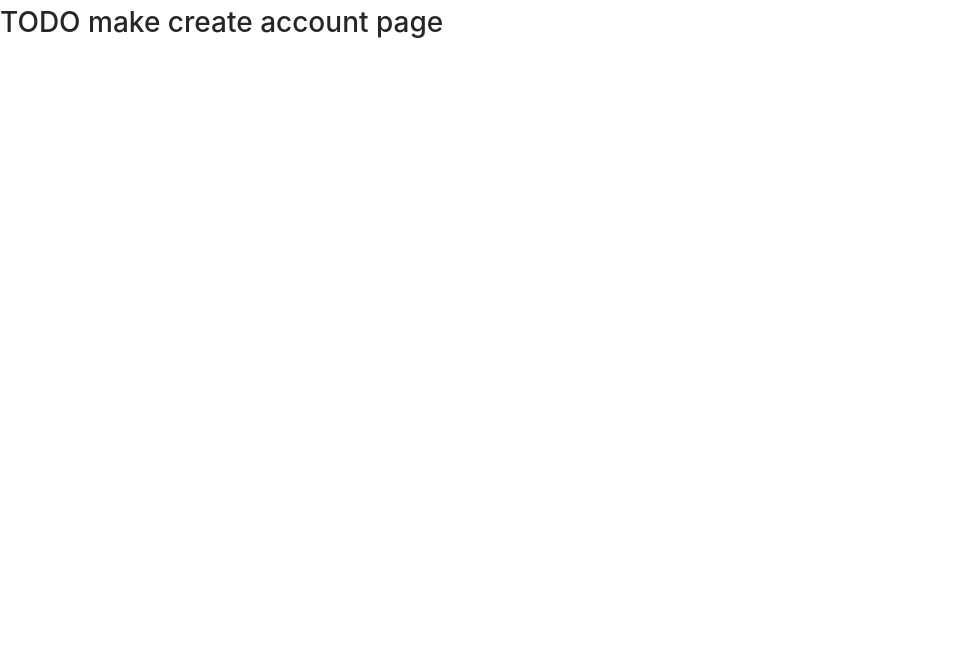
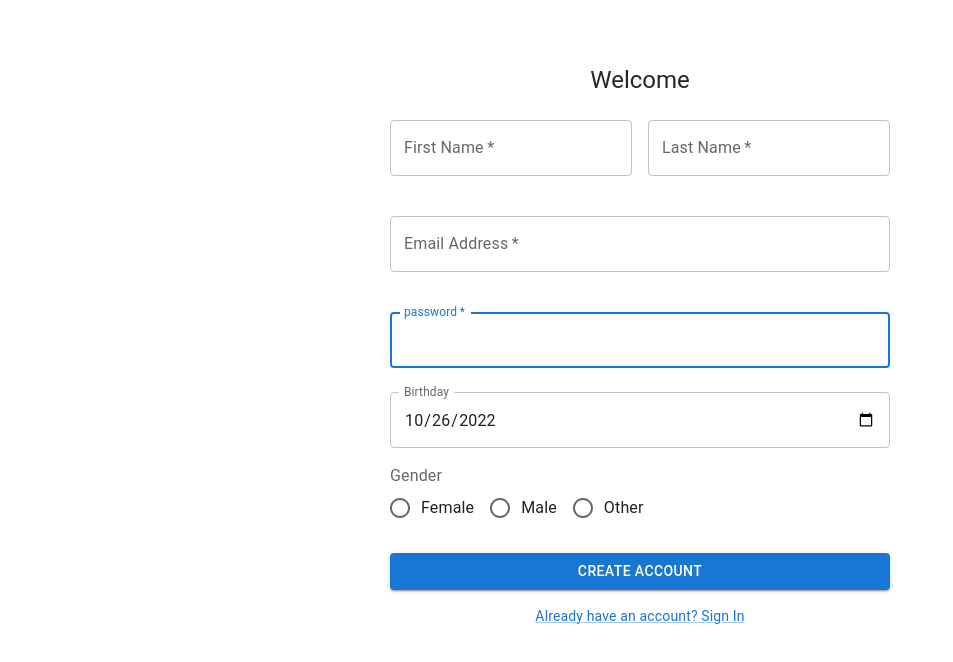
Before and after one commit to sowmyavs/Gym-Partner-App, a React (Create React App) app in the folder frontend/: page / in a window 1280 px wide. Both pictures are taken after a click on the link "Create an Account". Shown: the top 662 px of the page, without its empty margins (0-953 px from the left). Built offline with nearby package versions, Linux system fonts and the light colour scheme; the HTML template or start-up script is replaced by a standard one.

Commit message:
Created draft of Account Creation Page

```diff
--- a/frontend/src/App.js
+++ b/frontend/src/App.js
@@ -2,6 +2,7 @@ import "antd/dist/antd.css";
 
 import { useState } from "react";
 import LoginPage from "./LoginPage"
+import CreateAccountPage from "./CreateAccountPage"
 
 function App() {
   const [users, setUsers] = useState([]);
@@ -17,6 +18,10 @@ function App() {
     setCurrPage("createAccountPage")
   }
 
+  const openLoginPage = () => {
+    setCurrPage("login")
+  }
+
   switch (currPage) {
     case "home":
         return(
@@ -24,7 +29,7 @@ function App() {
         )
     case "createAccountPage":
         return(
-            <h1>TODO make create account page</h1>
+            <CreateAccountPage signInSuccess={signInSuccess} openLoginPage={openLoginPage}/>
         )
     default:
         return (
--- /dev/null
+++ b/frontend/src/CreateAccountPage.js
@@ -0,0 +1,181 @@
+import * as React from 'react';
+import { useState } from 'react';
+import Button from '@mui/material/Button';
+import CssBaseline from '@mui/material/CssBaseline';
+import TextField from '@mui/material/TextField';
+import Link from '@mui/material/Link';
+import Box from '@mui/material/Box';
+import Typography from '@mui/material/Typography';
+import Container from '@mui/material/Container';
+import Radio from '@mui/material/Radio';
+import RadioGroup from '@mui/material/RadioGroup';
+import FormControlLabel from '@mui/material/FormControlLabel';
+import FormControl from '@mui/material/FormControl';
+import FormLabel from '@mui/material/FormLabel';
+import Grid from '@mui/material/Grid';
+import _uniqueId from 'lodash/uniqueId'
+
+
+export default function CreateAccountPage({signInSuccess, openLoginPage}) {
+  const handleSubmit = (event) => {
+    event.preventDefault();
+    const data = new FormData(event.currentTarget);
+    let email = data.get('email')
+    let password = data.get('password')
+    let firstName = data.get('first-name')
+    let lastName = data.get('last-name')
+    let gender = data.get('gender-select')
+    let birthday = data.get('birthday')
+    console.log({
+      email: email,
+      password: password,
+      firstName: firstName,
+      lastName: lastName,
+      gender: gender,
+      birthday: birthday
+    });
+    let allFilled = true
+    if(email === "" || password === "" || firstName === ""|| lastName === "" || gender === null) {
+      allFilled = false
+    }
+
+    async function createAccount() {
+      await fetch("/user", {
+          method: "POST",
+          body: {
+            "_id": "00010203-0405-0607-0809-0a0b0c0d0e0f",
+            "name": "John Doe",
+            "email": "email@gmail.com",
+            "password": "password",
+            "bio": "140 char max",
+            "images": [],
+            "preset_attributes": "ex: Types of exercise, experience level, etc",
+            "favorite_gym": [
+              "gym_name",
+              "gym_address"
+            ],
+            "liked_users": [],
+            "matched_users": [],
+            "blocked_users": []
+          },
+          headers: { "content-type": "application/json" }
+        })
+      //let response = await fetch("/user/" + id)
+      //let user = await response.json();
+      //console.log(user)
+      //signInSuccess(user)
+    }
+    if(allFilled) {
+      createAccount()
+    }
+  }
+
+  return (
+    <Container component="main" maxWidth="xs">
+      <CssBaseline />
+      <Box
+        sx={{
+          marginTop: 8,
+          display: 'flex',
+          flexDirection: 'column',
+          alignItems: 'center',
+        }}
+      >
+        <Typography component="h1" variant="h5">
+            Welcome
+        </Typography>
+        <Box component="form" onSubmit={handleSubmit} noValidate sx={{ mt: 1 }}>
+          <Grid container spacing={2}>
+            <Grid item xs={12} sm={6}>
+              <TextField
+                margin="normal"
+                required
+                fullWidth
+                id="first-name"
+                label="First Name"
+                name="first-name"
+                autoComplete="first-name"
+                autoFocus
+              />
+            </Grid>
+            <Grid item xs={12} sm={6}>
+              <TextField
+                margin="normal"
+                required
+                fullWidth
+                id="last-name"
+                label="Last Name"
+                name="last-name"
+                autoComplete="last-name"
+                autoFocus
+              />
+            </Grid>
+            <Grid item xs={12}>
+              <TextField
+                margin="normal"
+                required
+                fullWidth
+                id="email"
+                label="Email Address"
+                name="email"
+                autoComplete="email"
+                autoFocus
+              />
+            </Grid>
+            <Grid item xs={12}>
+              <TextField
+                margin="normal"
+                required
+                fullWidth
+                id="password"
+                label="password"
+                name="password"
+                autoComplete="current-password"
+                autoFocus
+              />
+            </Grid>
+            <Grid item xs={12}>
+              <TextField
+                id="birthday"
+                name="birthday"
+                label="Birthday"
+                type="date"
+                defaultValue="2022-10-26"
+                sx={{ width: 500 }}
+                InputLabelProps={{
+                  shrink: true,
+                }}
+              />
+            </Grid>
+            <Grid item xs={12} style={{ display: "flex", alignItems: "center" }}>
+              <FormControl>
+                <FormLabel id="gender">Gender</FormLabel>
+                  <RadioGroup
+                    row
+                    aria-labelledby="gender"
+                    name="gender-select"
+                    align="center"
+                  >
+                  <FormControlLabel value="female" control={<Radio />} label="Female" />
+                  <FormControlLabel value="male" control={<Radio />} label="Male" />
+                  <FormControlLabel value="other" control={<Radio />} label="Other" />
+                </RadioGroup>
+              </FormControl>
+            </Grid>
+          </Grid>
+          <Button
+            type="submit"
+            fullWidth
+            variant="contained"
+            sx={{ mt: 3, mb: 2 }}
+          >
+            Create Account
+          </Button>
+        </Box>
+        <Link href="#" variant="body2" onClick={() => {openLoginPage()}}>
+          {"Already have an account? Sign In"}
+        </Link>
+      </Box>
+    </Container>
+  )
+}
```
